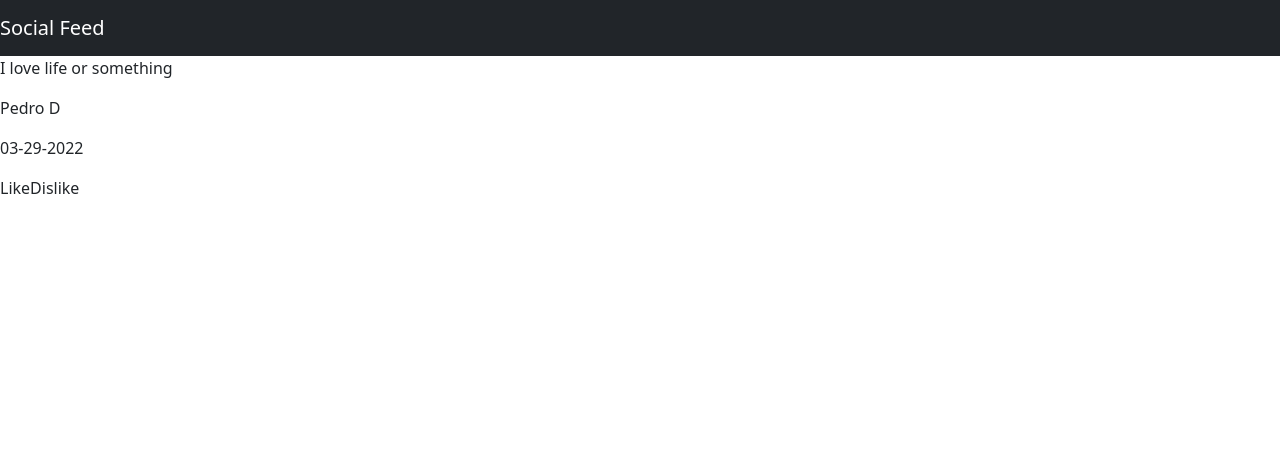
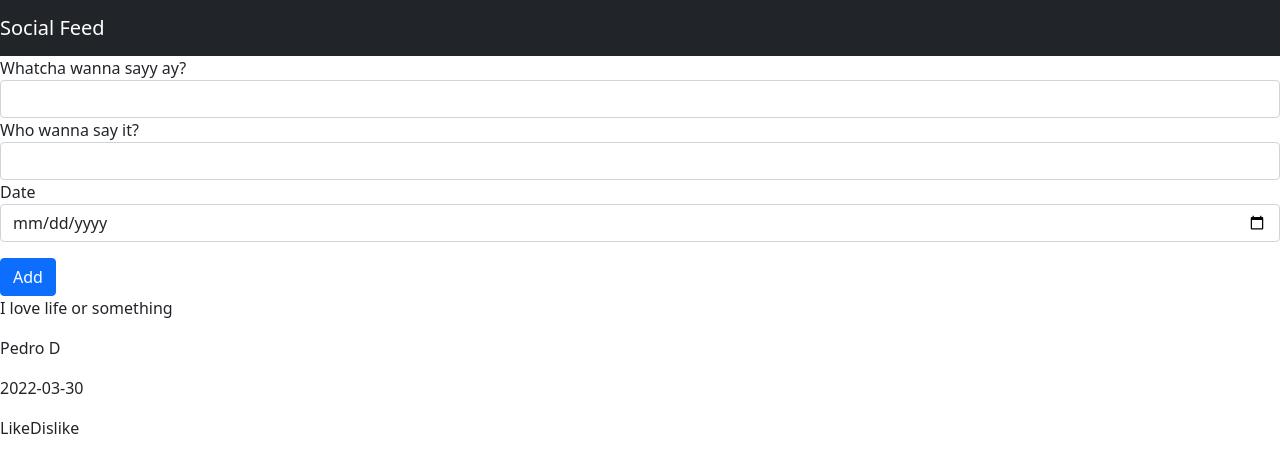
Before and after one commit to PeteDillo/socialfeed, a React (Create React App) app: page / in a window 1280 px wide. Shown: the top 472 px of the page. Built offline with nearby package versions, Linux system fonts and the light colour scheme.

Commit message:
added the post feature. via CreatePost component.

```diff
--- a/src/App.js
+++ b/src/App.js
@@ -1,20 +1,29 @@
 import React, { useState } from "react";
 import NavBar from "./components/NavBar/NavBar";
 import DisplayPost from "./components/DisplayPost/DisplayPost";
+import CreatePost from "./components/CreatePost/CreatePost";
 
 function App() {
   const [posts, setPost] = useState([
     {
       body: "I love life or something",
       user: "Pedro D",
-      date: "03-29-2022",
+      date: "2022-03-30",
     },
   ]);
+
+
+  function addNewPost(post) {
+    let temp = [...posts, post];
+    setPost(temp);
+  }
+
+
 
   return (
     <div className="App">
       <NavBar />
-
+      <CreatePost  setPost={addNewPost}/>
       <DisplayPost posts={posts} />
     </div>
   );
--- a/src/components/CreatePost/CreatePost.jsx
+++ b/src/components/CreatePost/CreatePost.jsx
@@ -1,11 +1,60 @@
+import React, { useState, useEffect } from 'react';
+
 const CreatePost = (props) => {
-    return (
-        <form>
-            <div className="form-group">
 
-            </div>
-        </form>
-     );
-}
+    const [user, setUser] = useState('');
+    const [date, setDate] = useState("");
+    const [body, setBody] = useState("");
+
+  function handleSubmit(event) {
+    event.preventDefault();
+    let newPost = {
+        body: body,
+      date: date,
+      user: user
+    };
+    console.log({ newPost });
+    props.setPost(newPost);
+  }
+
+  return (
+    <form onSubmit={handleSubmit} >
+      <div>
+        <label>Whatcha wanna sayy ay?</label>
+        <input
+          className="form-control"
+          type="text"
+          value={body}
+          onChange={(event) => setBody(event.target.value)}
+        ></input>
+      </div>
+      <div>
+        <label>Who wanna say it?</label>
+        <input
+          className="form-control"
+          type="text"
+          value={user}
+          onChange={(event) => setUser(event.target.value)}
+        ></input>
+      </div>
+      <div className="form-group">
+        <label>Date</label>
+        <input
+          className="form-control"
+          type="date"
+          value={date}
+          onChange={(event) => setDate(event.target.value)}
+        ></input>
+      </div>
+      <button
+        type="submit"
+        className="btn btn-primary"
+        style={{ "margin-top": "1em" }}
+      >
+        Add
+      </button>
+    </form>
+  );
+};
 
 export default CreatePost;
```
